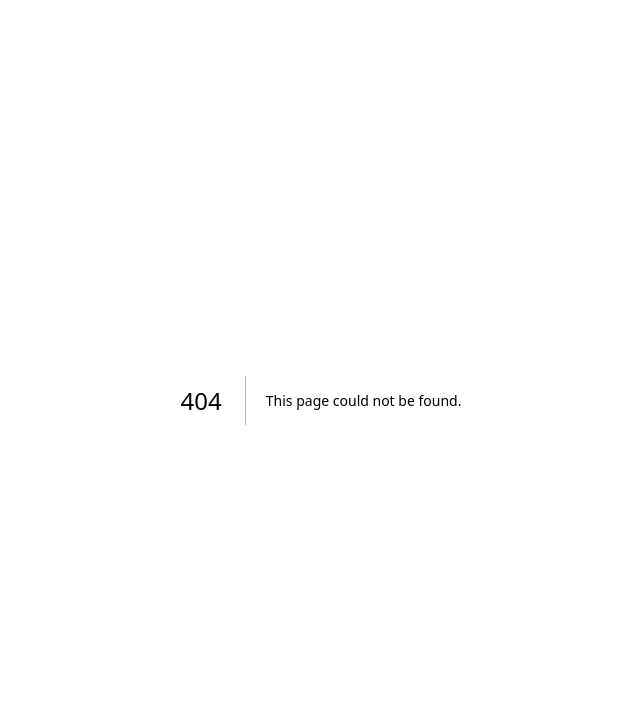
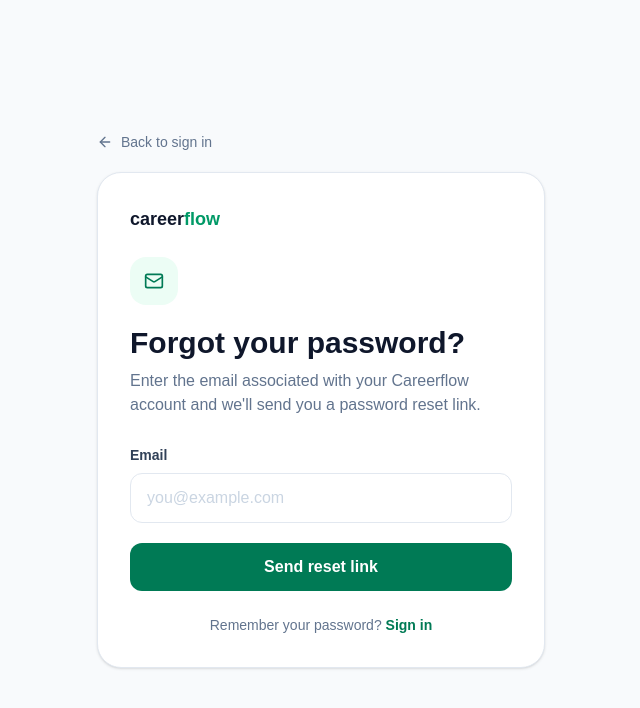
Before and after one commit to LeizianeTrevisanDardin/CareerFlow, a Next.js app: page /forgot-password in a window 1280 px wide. Before the commit this address had no page. Shown: the top 708 px of the page, without its empty margins (319-959 px from the left). Built offline with nearby package versions, Linux system fonts and the light colour scheme.

Commit message:
forgot-password + reset

```diff
--- a/src/app/(auth)/login/page.tsx
+++ b/src/app/(auth)/login/page.tsx
@@ -2,15 +2,27 @@
 
 import { login } from "./actions";
 
+type LoginPageProps = {
+  searchParams: Promise<{
+    error?: string;
+    success?: string;
+  }>;
+};
+
 export default async function LoginPage({
   searchParams,
-}: {
-  searchParams: Promise<{ error?: string }>;
-}) {
-  const { error } = await searchParams;
+}: LoginPageProps) {
+  const {
+    error,
+    success,
+  } = await searchParams;
+
   return (
     <main className="flex min-h-screen items-center justify-center bg-slate-50 px-4">
       <div className="w-full max-w-md rounded-3xl border border-slate-200 bg-white p-8 shadow-sm">
+
+        {/* HEADER */}
+
         <div className="mb-8">
           <p className="text-sm font-semibold text-emerald-700">
             Careerflow
@@ -25,6 +37,30 @@
           </p>
         </div>
 
+        {/* SUCCESS MESSAGES */}
+
+        {success === "password_updated" && (
+          <div className="mb-5 rounded-xl border border-emerald-200 bg-emerald-50 px-4 py-3">
+            <p className="text-sm font-semibold text-emerald-800">
+              Password updated successfully.
+            </p>
+
+            <p className="mt-1 text-xs text-emerald-700">
+              You can sign in with your new password.
+            </p>
+          </div>
+        )}
+
+        {success === "account_deleted" && (
+          <div className="mb-5 rounded-xl border border-emerald-200 bg-emerald-50 px-4 py-3">
+            <p className="text-sm font-semibold text-emerald-800">
+              Account deleted successfully.
+            </p>
+          </div>
+        )}
+
+        {/* ERROR MESSAGES */}
+
         {error === "invalid_credentials" && (
           <div className="mb-5 rounded-xl border border-red-200 bg-red-50 px-4 py-3">
             <p className="text-sm font-semibold text-red-700">
@@ -37,7 +73,27 @@
           </div>
         )}
 
-        <form action={login} className="space-y-5">
+        {error === "reset_link_expired" && (
+          <div className="mb-5 rounded-xl border border-red-200 bg-red-50 px-4 py-3">
+            <p className="text-sm font-semibold text-red-700">
+              Password reset link expired.
+            </p>
+
+            <p className="mt-1 text-xs text-red-600">
+              Please request a new password reset link.
+            </p>
+          </div>
+        )}
+
+        {/* LOGIN FORM */}
+
+        <form
+          action={login}
+          className="space-y-5"
+        >
+
+          {/* EMAIL */}
+
           <div>
             <label
               htmlFor="email"
@@ -51,28 +107,43 @@
               name="email"
               type="email"
               required
+              autoComplete="email"
               placeholder="you@example.com"
-                className="w-full rounded-xl border border-slate-200 px-4 py-3 text-sm text-slate-900 placeholder:text-slate-300 outline-none transition focus:border-emerald-500"
+              className="w-full rounded-xl border border-slate-200 px-4 py-3 text-sm text-slate-900 outline-none transition placeholder:text-slate-300 focus:border-emerald-500"
             />
           </div>
 
+          {/* PASSWORD */}
+
           <div>
+            <div className="mb-2 flex items-center justify-between">
               <label
                 htmlFor="password"
-              className="mb-2 block text-sm font-medium text-slate-700"
+                className="text-sm font-medium text-slate-700"
               >
                 Password
               </label>
+
+              <Link
+                href="/forgot-password"
+                className="text-sm font-semibold text-emerald-700 transition hover:text-emerald-800"
+              >
+                Forgot password?
+              </Link>
+            </div>
 
             <input
               id="password"
               name="password"
               type="password"
               required
+              autoComplete="current-password"
               placeholder="Enter your password"
-              className="w-full rounded-xl border border-slate-200 px-4 py-3 text-sm outline-none transition focus:border-emerald-500"
+              className="w-full rounded-xl border border-slate-200 px-4 py-3 text-sm text-slate-900 outline-none transition placeholder:text-slate-300 focus:border-emerald-500"
             />
           </div>
+
+          {/* SIGN IN BUTTON */}
 
           <button
             type="submit"
@@ -80,18 +151,22 @@
           >
             Sign in
           </button>
+
         </form>
 
+        {/* SIGN UP */}
 
         <p className="mt-6 text-center text-sm text-slate-500">
           Don&apos;t have an account?{" "}
+
           <Link
             href="/signup"
-            className="font-semibold text-emerald-700 hover:text-emerald-800"
+            className="font-semibold text-emerald-700 transition hover:text-emerald-800"
           >
             Create one
           </Link>
         </p>
+
       </div>
     </main>
   );
--- /dev/null
+++ b/src/app/forgot-password/actions.ts
@@ -0,0 +1,65 @@
+"use server";
+
+import { redirect } from "next/navigation";
+
+import { createClient } from "@/lib/supabase/server";
+
+export async function requestPasswordReset(
+  formData: FormData
+) {
+  const email = String(
+    formData.get("email") || ""
+  )
+    .trim()
+    .toLowerCase();
+
+  if (!email) {
+    redirect(
+      "/forgot-password?error=missing_email"
+    );
+  }
+
+  const supabase =
+    await createClient();
+
+  const siteUrl =
+    process.env.NEXT_PUBLIC_SITE_URL ||
+    "http://localhost:3000";
+
+  const redirectTo =
+    `${siteUrl}/update-password`;
+
+  const {
+    error,
+  } =
+    await supabase.auth.resetPasswordForEmail(
+      email,
+      {
+        redirectTo,
+      }
+    );
+
+  if (error) {
+    console.error(
+      "Password reset request error:",
+      error
+    );
+
+    if (
+      error.code ===
+      "over_email_send_rate_limit"
+    ) {
+      redirect(
+        "/forgot-password?error=rate_limit"
+      );
+    }
+
+    redirect(
+      "/forgot-password?error=reset_failed"
+    );
+  }
+
+  redirect(
+    "/forgot-password?success=email_sent"
+  );
+}
--- /dev/null
+++ b/src/app/forgot-password/page.tsx
@@ -0,0 +1,183 @@
+import Link from "next/link";
+
+import {
+  ArrowLeft,
+  Mail,
+} from "lucide-react";
+
+import {
+  requestPasswordReset,
+} from "./actions";
+
+type ForgotPasswordPageProps = {
+  searchParams: Promise<{
+    success?: string;
+    error?: string;
+  }>;
+};
+
+export default async function ForgotPasswordPage({
+  searchParams,
+}: ForgotPasswordPageProps) {
+  const {
+    success,
+    error,
+  } = await searchParams;
+
+  return (
+    <main className="flex min-h-screen items-center justify-center bg-slate-50 px-4 py-10">
+
+      <div className="w-full max-w-md">
+
+        <Link
+          href="/login"
+          className="mb-5 inline-flex items-center gap-2 text-sm font-medium text-slate-500 transition hover:text-slate-900"
+        >
+          <ArrowLeft className="h-4 w-4" />
+          Back to sign in
+        </Link>
+
+        <section className="rounded-3xl border border-slate-200 bg-white p-8 shadow-sm">
+
+          <p className="text-lg font-bold text-slate-900">
+            career
+            <span className="text-emerald-600">
+              flow
+            </span>
+          </p>
+
+          <div className="mt-6 flex h-12 w-12 items-center justify-center rounded-2xl bg-emerald-50">
+            <Mail className="h-5 w-5 text-emerald-700" />
+          </div>
+
+          <h1 className="mt-5 text-3xl font-bold text-slate-900">
+            Forgot your password?
+          </h1>
+
+          <p className="mt-2 leading-6 text-slate-500">
+            Enter the email associated with your Careerflow account and we&apos;ll send you a password reset link.
+          </p>
+
+          {success === "email_sent" && (
+            <Message
+              type="success"
+              title="Check your email"
+              message="We sent you a password reset link."
+            />
+          )}
+
+          {error === "missing_email" && (
+            <Message
+              type="error"
+              title="Email required"
+              message="Please enter your email address."
+            />
+          )}
+
+          {error === "rate_limit" && (
+            <Message
+              type="error"
+              title="Too many requests"
+              message="Please wait a few minutes before requesting another reset email."
+            />
+          )}
+
+          {error === "reset_failed" && (
+            <Message
+              type="error"
+              title="We couldn't send the email"
+              message="Please try again."
+            />
+          )}
+
+          <form
+            action={requestPasswordReset}
+            className="mt-7"
+          >
+
+            <label
+              htmlFor="email"
+              className="mb-2 block text-sm font-semibold text-slate-700"
+            >
+              Email
+            </label>
+
+            <input
+              id="email"
+              name="email"
+              type="email"
+              required
+              autoComplete="email"
+              placeholder="you@example.com"
+              className="w-full rounded-xl border border-slate-200 px-4 py-3 outline-none transition placeholder:text-slate-300 focus:border-emerald-500"
+            />
+
+            <button
+              type="submit"
+              className="mt-5 w-full rounded-xl bg-emerald-700 px-5 py-3 font-semibold text-white transition hover:bg-emerald-800"
+            >
+              Send reset link
+            </button>
+
+          </form>
+
+          <p className="mt-6 text-center text-sm text-slate-500">
+            Remember your password?{" "}
+            <Link
+              href="/login"
+              className="font-semibold text-emerald-700 transition hover:text-emerald-800"
+            >
+              Sign in
+            </Link>
+          </p>
+
+        </section>
+
+      </div>
+
+    </main>
+  );
+}
+
+function Message({
+  type,
+  title,
+  message,
+}: {
+  type: "success" | "error";
+  title: string;
+  message: string;
+}) {
+  const success =
+    type === "success";
+
+  return (
+    <div
+      className={`mt-6 rounded-xl border p-4 ${
+        success
+          ? "border-emerald-200 bg-emerald-50"
+          : "border-red-200 bg-red-50"
+      }`}
+    >
+      <p
+        className={`font-semibold ${
+          success
+            ? "text-emerald-900"
+            : "text-red-900"
+        }`}
+      >
+        {title}
+      </p>
+
+      <p
+        className={`mt-1 text-sm ${
+          success
+            ? "text-emerald-700"
+            : "text-red-700"
+        }`}
+      >
+        {message}
+      </p>
+    </div>
+  );
+}
--- a/src/app/update-password/actions.ts
+++ b/src/app/update-password/actions.ts
@@ -108,4 +108,5 @@
   redirect(
     "/login?success=password_updated"
   );
+
 }
```
Lines whose indentation alone changed are shown as unchanged.
